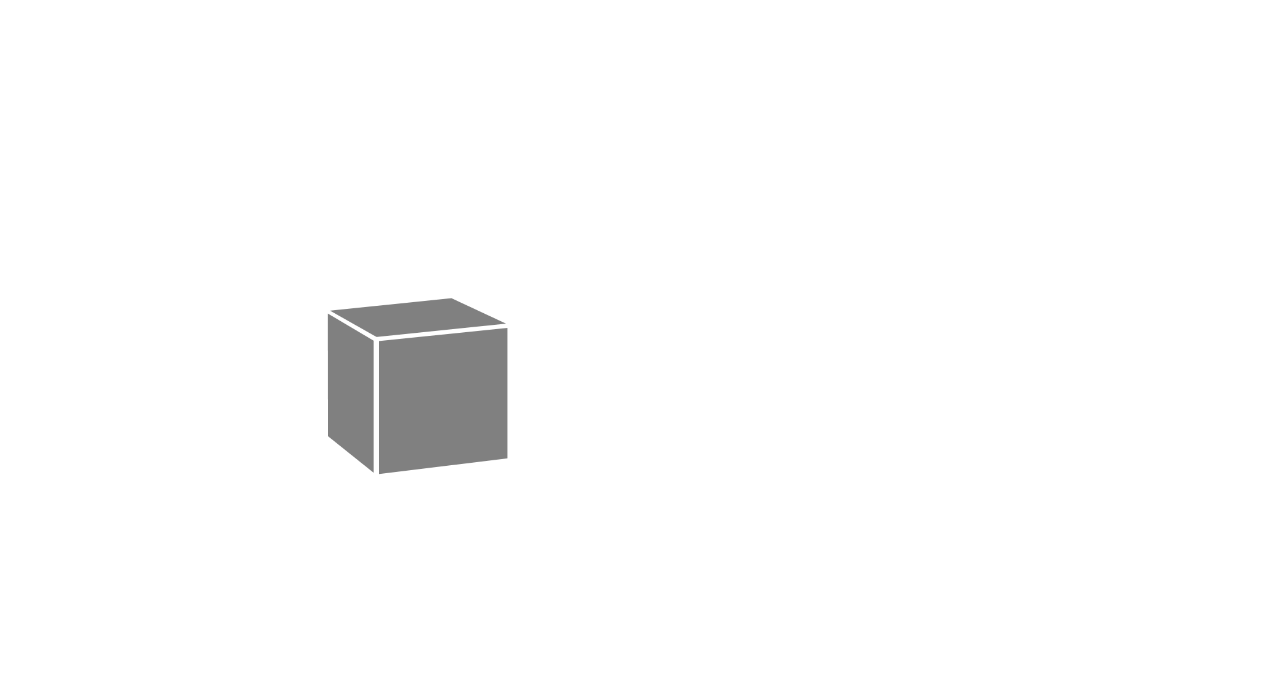
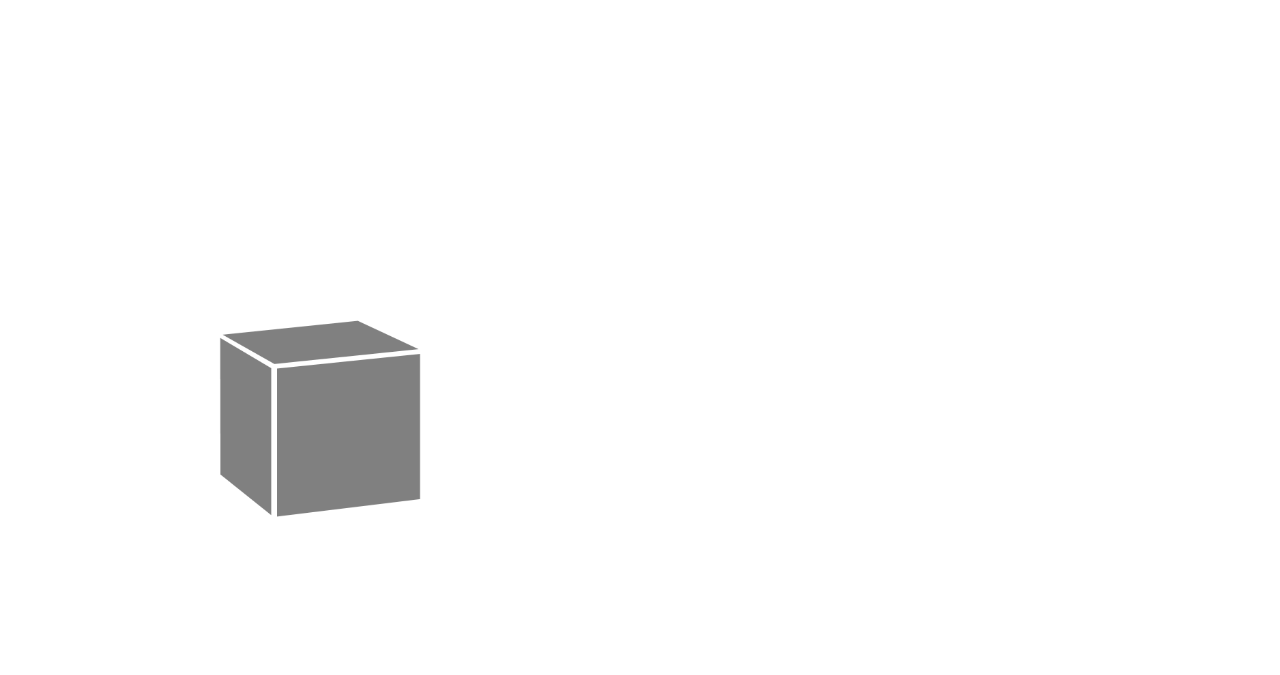
Before and after one commit to grybay/ikonkobenhavn, a plain HTML site: page shopkategori.html in a window 1280 px wide. Shown: the part 2185-2860 px from the top of the page. Drawn offline with Linux system fonts and the light colour scheme.

```diff
--- a/style.css
+++ b/style.css
@@ -133,6 +133,5 @@ body {
 .shortcoffeetable,
 .longcoffeetable {
     padding-top: 100px;
-    padding-left: 130px;
 
 }
```
